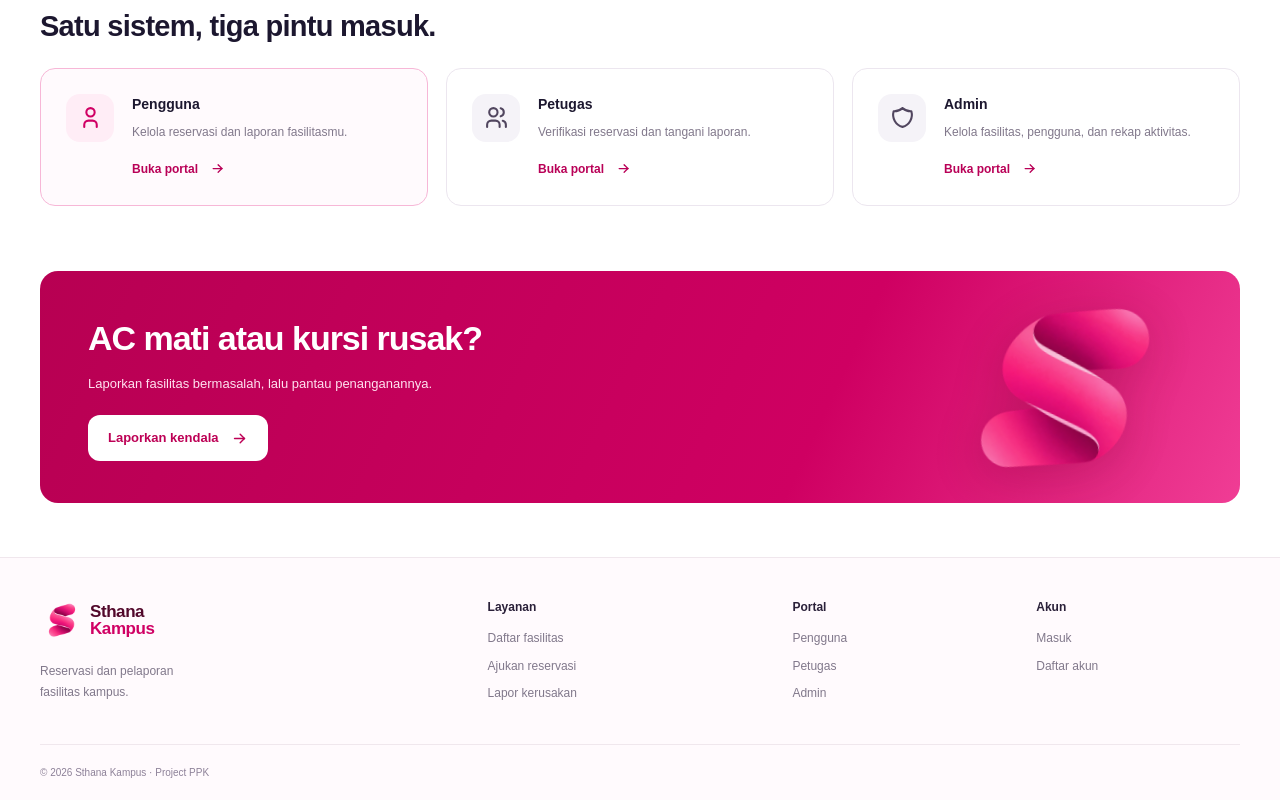
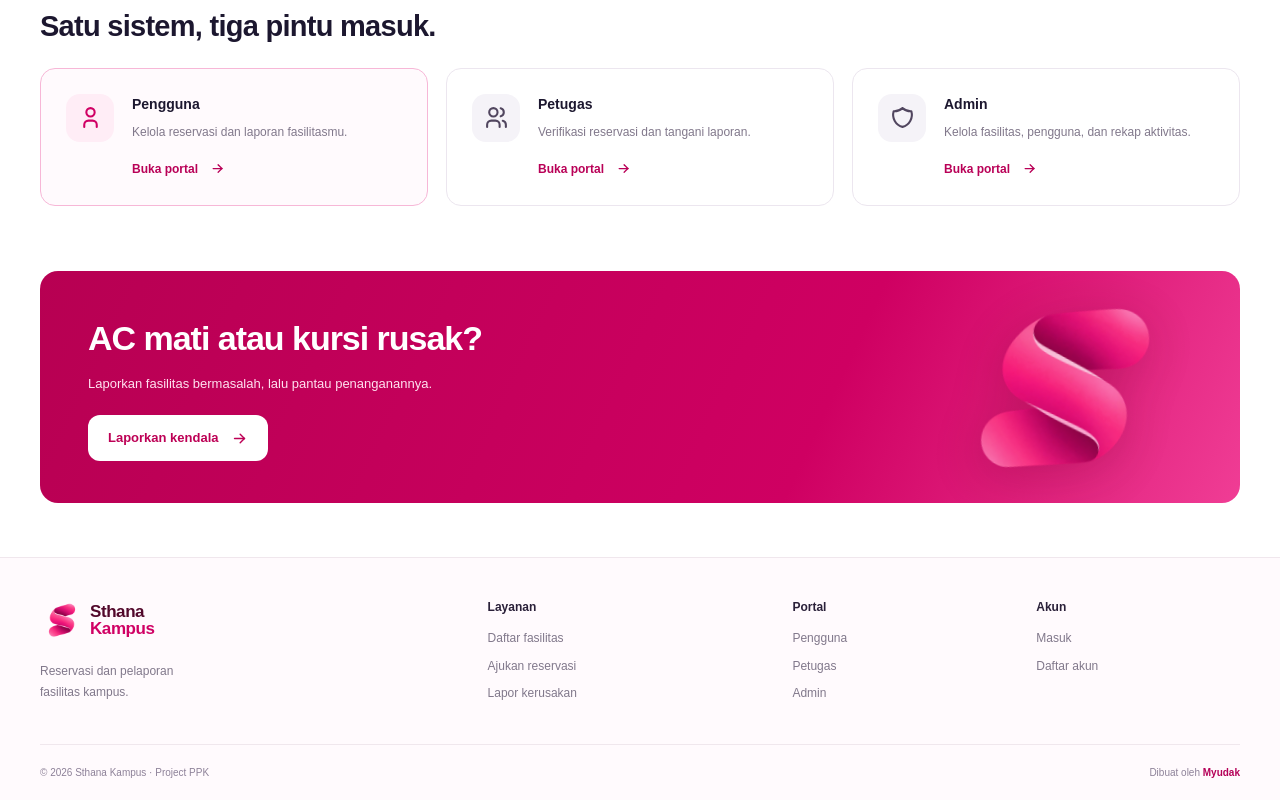
Before and after one commit to ZaidaanArd/ProjectPPK, a Next.js app: page / in a window 1280 px wide. Shown: the part 1724-2524 px from the top of the page. Built offline with nearby package versions, Linux system fonts and the light colour scheme; a web font is replaced by a local one.

Commit message:
feat(seo): associate Sthana Kampus with Myudak

```diff
--- a/src/app/(public)/page.tsx
+++ b/src/app/(public)/page.tsx
@@ -95,11 +95,35 @@ export default function HomePage() {
           dangerouslySetInnerHTML={{
             __html: JSON.stringify({
               "@context": "https://schema.org",
-              "@type": "WebSite",
-              name: site.name,
-              url: siteUrl,
-              description: site.description,
-              inLanguage: "id-ID",
+              "@graph": [
+                {
+                  "@type": "Person",
+                  "@id": `${siteUrl}/#creator`,
+                  name: site.creator.name,
+                  url: site.creator.url,
+                },
+                {
+                  "@type": "WebSite",
+                  "@id": `${siteUrl}/#website`,
+                  name: site.name,
+                  url: siteUrl,
+                  description: site.description,
+                  inLanguage: "id-ID",
+                  creator: { "@id": `${siteUrl}/#creator` },
+                },
+                {
+                  "@type": "WebApplication",
+                  "@id": `${siteUrl}/#application`,
+                  name: site.name,
+                  url: siteUrl,
+                  description: site.description,
+                  applicationCategory: "BusinessApplication",
+                  operatingSystem: "Web",
+                  inLanguage: "id-ID",
+                  creator: { "@id": `${siteUrl}/#creator` },
+                  isPartOf: { "@id": `${siteUrl}/#website` },
+                },
+              ],
             }).replace(/</g, "\\u003c"),
           }}
         />
--- a/src/app/layout.tsx
+++ b/src/app/layout.tsx
@@ -27,6 +27,8 @@ export const metadata: Metadata = {
     template: "%s | Sthana Kampus",
   },
   description: site.description,
+  authors: [{ name: site.creator.name, url: site.creator.url }],
+  creator: site.creator.name,
   robots: { index: Boolean(siteUrl), follow: Boolean(siteUrl) },
   manifest: "/site.webmanifest",
   icons: {
--- a/src/app/sthana.css
+++ b/src/app/sthana.css
@@ -734,10 +734,21 @@
   color: #c70060;
 }
 .footer-bottom {
+  display: flex;
+  align-items: center;
+  justify-content: space-between;
+  gap: 16px;
   border-top: 1px solid #f0e7ed;
   padding-block: 20px;
   font-size: 10px;
   color: #8d8198;
+}
+.footer-bottom a {
+  color: #b50058;
+  font-weight: 650;
+}
+.footer-bottom a:hover {
+  color: #d50067;
 }
 [data-reveal] {
   transition:
--- a/src/components/site-footer.tsx
+++ b/src/components/site-footer.tsx
@@ -1,5 +1,7 @@
 import Link from "next/link"
 import { BrandLogo } from "@/components/brand-logo"
+import { site } from "@/lib/site"
+
 export function SiteFooter() {
   return (
     <footer className="sthana-footer">
@@ -33,7 +35,13 @@ export function SiteFooter() {
         </nav>
       </div>
       <div className="sthana-container footer-bottom">
-        © 2026 Sthana Kampus · Project PPK
+        <span>© 2026 Sthana Kampus · Project PPK</span>
+        <span>
+          Dibuat oleh{" "}
+          <a href={site.creator.url} rel="author">
+            {site.creator.name}
+          </a>
+        </span>
       </div>
     </footer>
   )
--- a/src/lib/site.ts
+++ b/src/lib/site.ts
@@ -2,6 +2,10 @@ export const site = {
   name: "Sthana Kampus",
   description:
     "Cari fasilitas kampus, ajukan reservasi ruangan, pantau persetujuan, dan laporkan kerusakan dalam satu tempat.",
+  creator: {
+    name: "Myudak",
+    url: "https://www.myudak.com/",
+  },
 }
 
 function productionUrl() {
```
Also changed, not shown: 1 other file (tests, documents, lock files or other folders).
